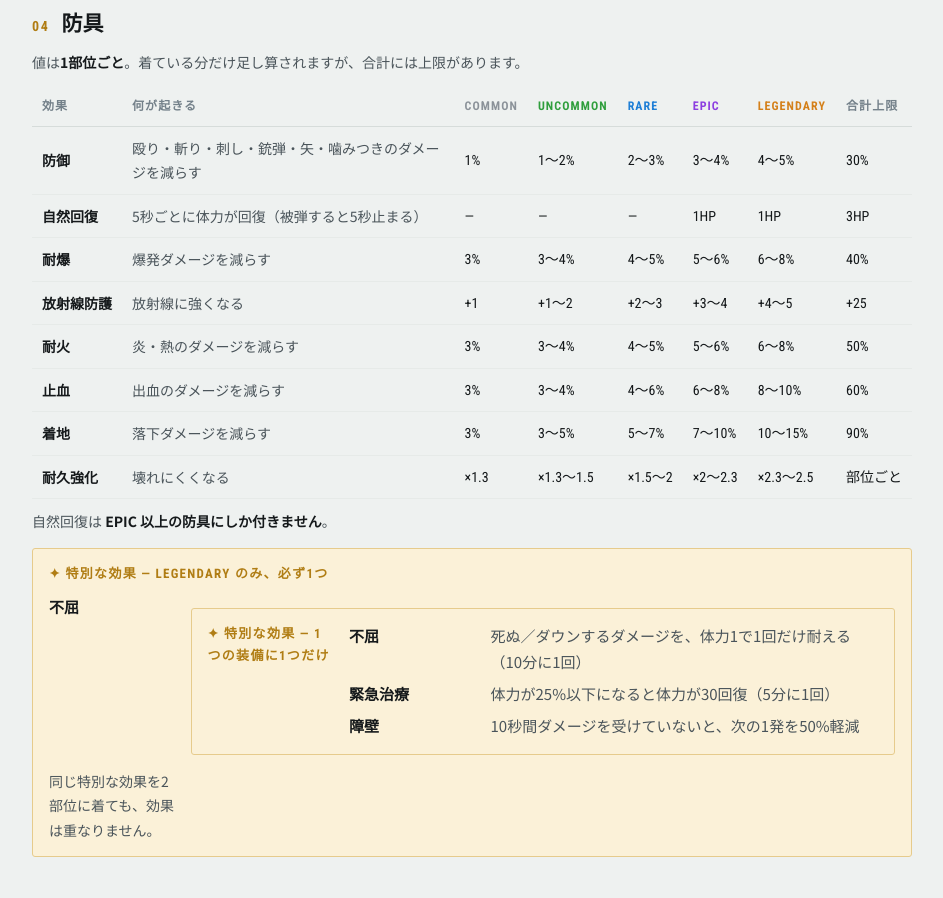
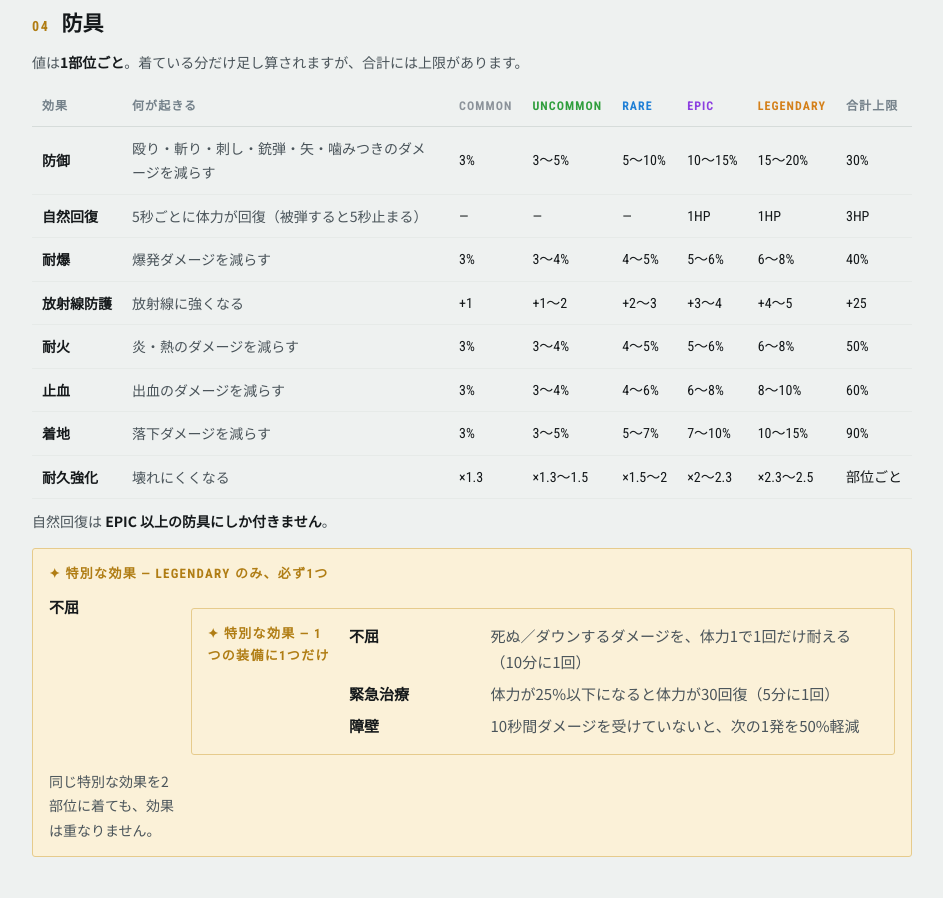
Before and after one commit to gttq-henriy/rust-relic-guide, a plain HTML site: page index.html in a window 1280 px wide. Shown: the part 2100-2998 px from the top of the page, without its empty margins (168-1111 px from the left). Drawn offline with Linux system fonts and the light colour scheme.

Commit message:
Update defense affix bands (3/3-5/5-10/10-15/15-20)
Co-Authored-By: Claude Opus 5.5 <noreply@anthropic.com>

```diff
--- a/index.html
+++ b/index.html
@@ -366,7 +366,7 @@
       <table class="tbl">
         <thead><tr><th>効果</th><th>何が起きる</th><th class="c1">Common</th><th class="c2">Uncommon</th><th class="c3">Rare</th><th class="c4">Epic</th><th class="c5">Legendary</th><th>合計上限</th></tr></thead>
         <tbody>
-          <tr><td>防御</td><td class="n">殴り・斬り・刺し・銃弾・矢・噛みつきのダメージを減らす</td><td class="v">1%</td><td class="v">1〜2%</td><td class="v">2〜3%</td><td class="v">3〜4%</td><td class="v">4〜5%</td><td class="v">30%</td></tr>
+          <tr><td>防御</td><td class="n">殴り・斬り・刺し・銃弾・矢・噛みつきのダメージを減らす</td><td class="v">3%</td><td class="v">3〜5%</td><td class="v">5〜10%</td><td class="v">10〜15%</td><td class="v">15〜20%</td><td class="v">30%</td></tr>
           <tr><td>自然回復</td><td class="n">5秒ごとに体力が回復（被弾すると5秒止まる）</td><td class="v">—</td><td class="v">—</td><td class="v">—</td><td class="v">1HP</td><td class="v">1HP</td><td class="v">3HP</td></tr>
           <tr><td>耐爆</td><td class="n">爆発ダメージを減らす</td><td class="v">3%</td><td class="v">3〜4%</td><td class="v">4〜5%</td><td class="v">5〜6%</td><td class="v">6〜8%</td><td class="v">40%</td></tr>
           <tr><td>放射線防護</td><td class="n">放射線に強くなる</td><td class="v">+1</td><td class="v">+1〜2</td><td class="v">+2〜3</td><td class="v">+3〜4</td><td class="v">+4〜5</td><td class="v">+25</td></tr>
```
